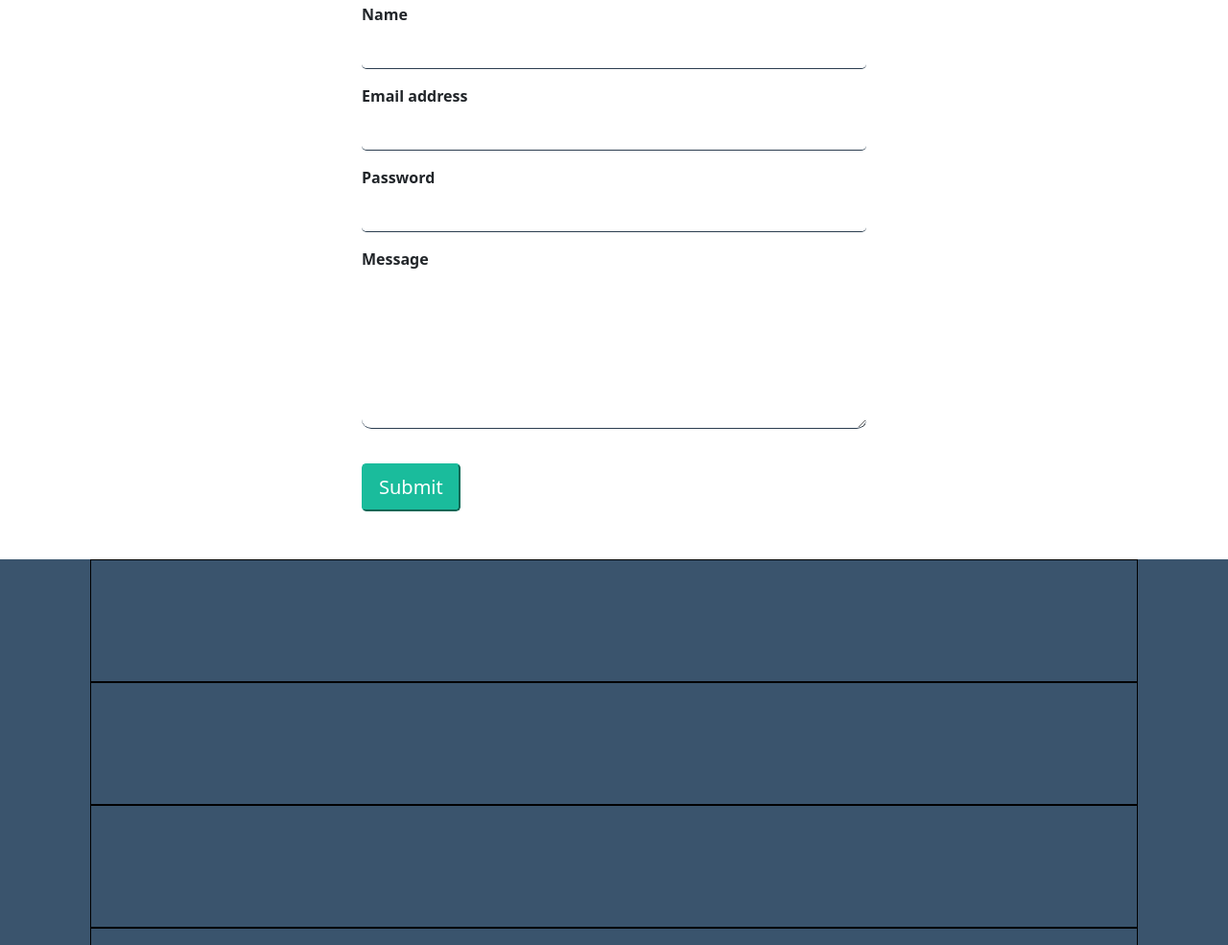
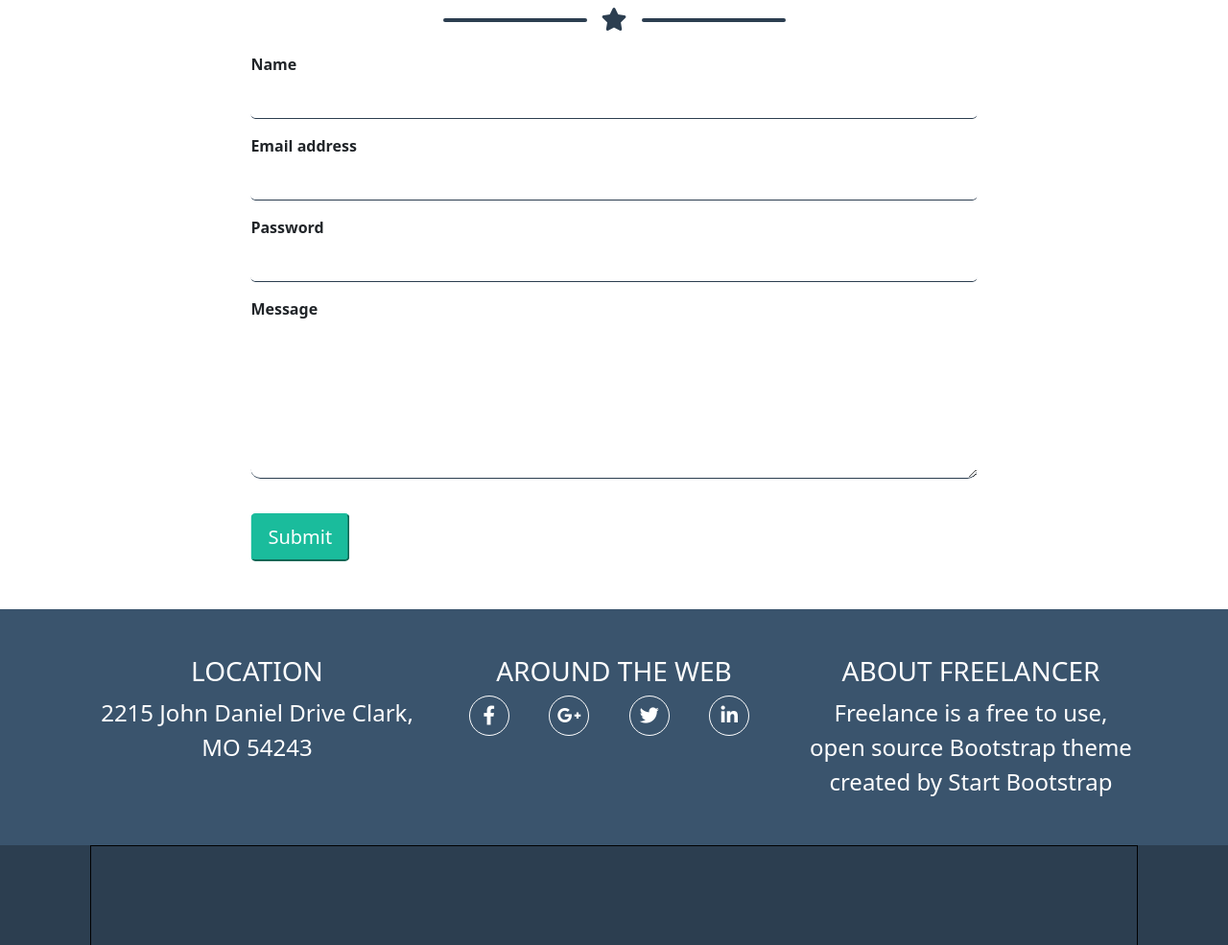
Before and after one commit to GvMazzon25/html-css-bootstrap-freelancer, a plain HTML site: page index.html in a window 1280 px wide. Shown: the part 1815-2800 px from the top of the page at 96% size. Drawn offline with nearby package versions, Linux system fonts and the light colour scheme.

Commit message:
first-footer

```diff
--- a/css/style.css
+++ b/css/style.css
@@ -43,6 +43,7 @@
 .mrg-btt-2{
     margin-bottom: 20px;
 }
+
 
 /*Nav Section*/
 nav .container .navbar-title{
@@ -118,10 +119,12 @@ nav .container .navbar-title{
 }
 
 .box-form{
-    width: 550px;
+    width: 70%;
+    min-width: 400px;
     margin-left: 50%;
     transform: translate(-50%);
 }
+
 
 .box-form{
     font-weight: 700;
@@ -146,3 +149,30 @@ nav .container .navbar-title{
     border-color: rgba(26, 188, 156, 1);
     box-shadow: none;
 }
+
+/*Footer Section*/
+.subtitle{
+    font-size: 24px;
+    padding-left: 0;
+}
+
+.symbol{
+    justify-content: space-between;
+    margin-left: -30px;
+}
+
+.symbol li{
+    list-style: none;
+}
+
+.symbol li div{
+    display: inline-block;
+    width: 42px;
+    height: 42px;
+    border: 1px solid white;
+    border-radius: 50%;
+}
+
+.symbol li div i{
+    font-size: 20px;
+}
--- a/index.html
+++ b/index.html
@@ -71,7 +71,15 @@
         <section class="row mrg-btt">
             <div class="col-12">
                 <div class="container margin-auto">
-                    <h3>PORTFOLIO</h3>
+                    <div class="row row-cols-1">
+                        <h2 class="col default mrg-btt-2">PORTFOLIO</h2>
+                        <div class="col mrg-btt-2">
+                            <div class="star-box flex">
+                                <div class="bar bg-color-star"></div>
+                                <div><i class="fa-solid fa-star color-star"></i></div>
+                                <div class="bar bg-color-star"></div>
+                            </div>
+                        </div>
                     <!--Img Section-->
                 <div class="row">
                     <section class="col-xs-12 col-md-6 col-lg-4 mrg-btt-2">
@@ -170,14 +178,40 @@
             </div>
         </section>
     </main>
+    <!--Footer Section-->
     <footer class="container-fluid">
         <section class="row">
             <div class="col-12 color-3">
-                <div class="container margin-auto">
-                    <div class="default2"></div>
-                    <div class="default2"></div>
-                    <div class="default2"></div>
-                    <div class="default2"></div>
+                <div class="container margin-auto py-5">
+                    <section class="row default">
+                        <div class="col-4">
+                            <h3>LOCATION</h3>
+                            <div class="subtitle">2215 John Daniel Drive Clark, MO 54243</div>
+                        </div>
+                        <div class="col-4">
+                            <h3>AROUND THE WEB</h3>
+                            <div class="subtitle container-fluid">
+                                <ul class="row symbol">
+                                    <li class="col-3">
+                                        <div><i class="fa-brands fa-facebook-f"></i></div>
+                                    </li>
+                                    <li class="col-3">
+                                        <div><i class="fa-brands fa-google-plus-g"></i></div></li>
+                                    <li class="col-3">
+                                        <div><i class="fa-brands fa-twitter"></i></div>
+                                    </li>
+                                    <li class="col-3">
+                                        <div><i class="fa-brands fa-linkedin-in"></i></div>
+                                    </li>
+                                </ul>
+                            </div>
+                        </div>
+                        <div class="col-4">
+                            <h3>ABOUT FREELANCER</h3>
+                            <div class="subtitle">Freelance is a free to use, open source Bootstrap theme created by <span>Start Bootstrap</span></div>
+                        </div>
+                    </section>
+
                 </div>
             </div>
             <div class="col-12 color-1">
```
